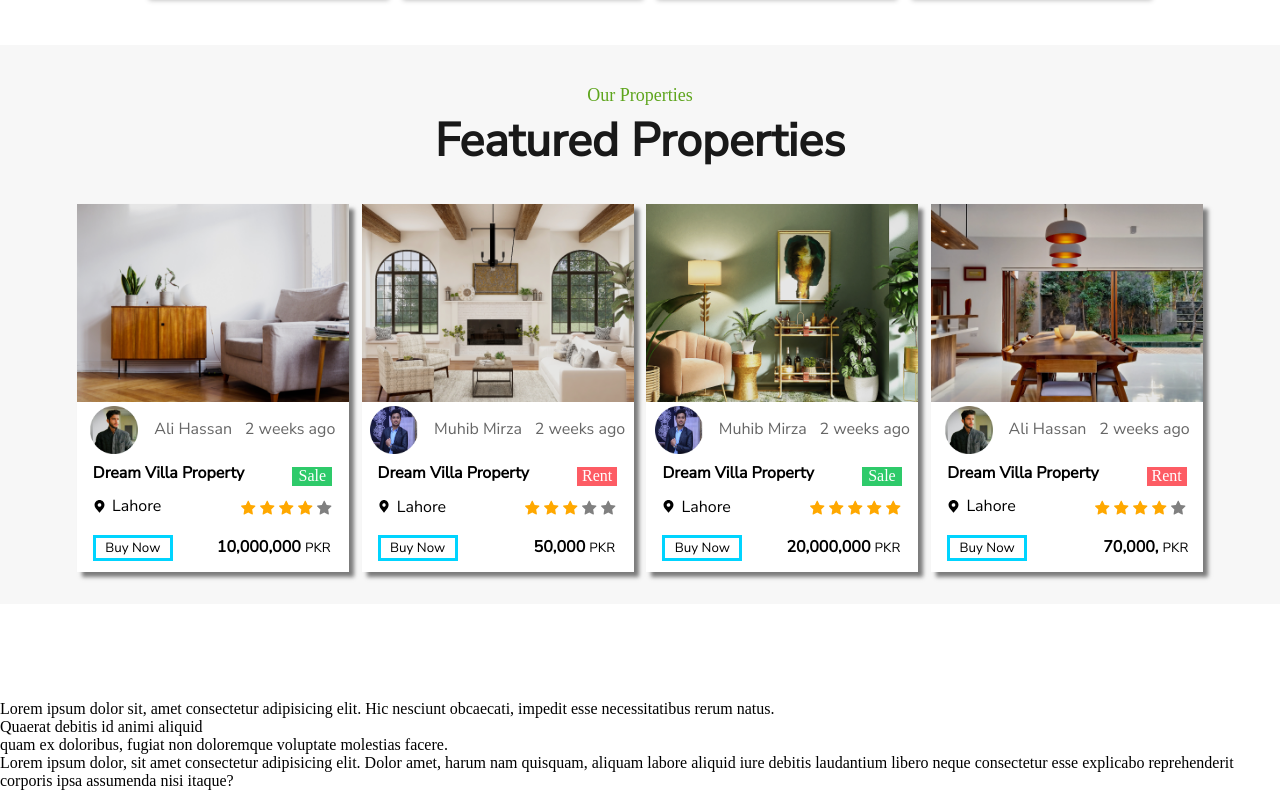
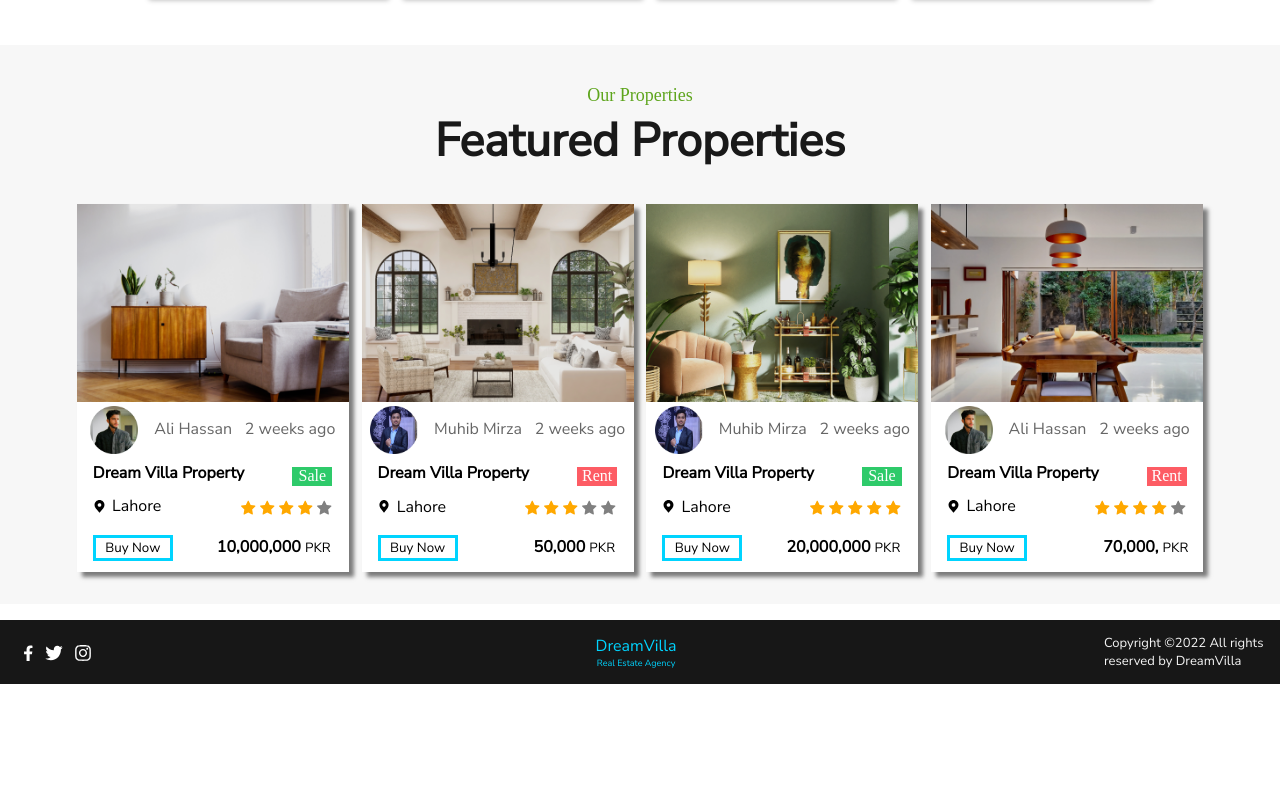
Before and after one commit to Muhib-Mirza/Dream_Villa, a plain HTML site: page index.html in a window 1280 px wide. Shown: the part 1147-1937 px from the top of the page. After the commit the page ends 1831 px from the top, so only its background shows below. Drawn offline with Linux system fonts and the light colour scheme.

Commit message:
home page completed

```diff
--- /dev/null
+++ b/css/footer.css
@@ -0,0 +1,70 @@
+.footer{
+    height: 4rem;
+    width: 100vw;
+    background-color: #171717;
+    margin-top: 1rem;
+    color: #00D4FF;
+    font-family: "Nunito Sans", sans-serif;
+    display: flex;
+    flex-direction: row;
+    align-items: center;
+    justify-content: center;
+}
+
+.small-text{
+    font-size: xx-small;
+    text-align: center;
+}
+
+.cmp-name{
+    text-align: center;
+    font-size: medium;
+    width: 10rem;
+    padding-right: 0.5rem;
+}
+
+.foot-icon{
+    text-align: start;
+    margin-left: 0.5rem;
+    height: 1rem;
+
+}
+
+.foot-icon-container{
+    width: auto;
+    position: absolute;
+    left: 01rem;
+    margin-top: 0.5rem;
+}
+
+.foot-end{
+    position: absolute;
+    right: 01rem;
+    font-size: small;
+    color: whitesmoke;
+    width: 10rem;
+}
+
+@media screen and (max-width:400px) {
+    .foot-end{
+        margin-top: 0.8rem;
+        right: 0;
+        width: 6rem;
+        font-size: x-small;
+    }
+    .foot-icon-container{
+        left: 0;
+    }
+}
+
+@media screen and (min-width:400px) and (max-width:500px) {
+    .foot-end{
+        margin-top: 0.3rem;
+        right: 0;
+        width: 8rem;
+        font-size: x-small;
+    }
+    .foot-icon-container{
+        left: 0;
+    }
+}
--- a/index.html
+++ b/index.html
@@ -15,6 +15,7 @@
     <link rel="stylesheet" href="css/section.css">
     <link rel="stylesheet" href="css/section2.css">
     <link rel="stylesheet" href="css/cards.css">
+    <link rel="stylesheet" href="css/footer.css">
     <link rel="preconnect" href="https://fonts.googleapis.com">
     <link rel="preconnect" href="https://fonts.gstatic.com" crossorigin>
     <link href="https://fonts.googleapis.com/css2?family=Nunito+Sans&display=swap" rel="stylesheet">
@@ -344,8 +345,22 @@
   </div>
 </div>
 </div>
-<div style="margin-top: 6rem;">Lorem ipsum dolor sit, amet consectetur adipisicing elit. Hic nesciunt obcaecati, impedit esse necessitatibus rerum natus. <br> Quaerat debitis id animi aliquid <br> quam ex doloribus, fugiat non doloremque voluptate molestias facere.</div>
-<div>Lorem ipsum dolor, sit amet consectetur adipisicing elit. Dolor amet, harum nam quisquam, aliquam labore aliquid iure debitis laudantium libero neque consectetur esse explicabo reprehenderit corporis ipsa assumenda nisi itaque?</div>
+<div class="footer">
+  <div class="foot-icon-container">
+    <img src="img/facebook.svg" alt=""  class="foot-icon">
+    <img src="img/twitter.svg" alt=""  class="foot-icon">
+    <img src="img/insta.svg" alt=""  class="foot-icon">
+  </div>
+<div class="foot-head cmp-name">
+  DreamVilla
+  <div class="small-text">
+      Real Estate Agency
+  </div>
+</div>
+<div class="foot-end">
+  Copyright ©2022 All rights reserved by DreamVilla
+</div>
+</div>
   <script>
     $(document).ready(function () {
         $('.slider').owlCarousel({
```
Also changed, not shown: img/facebook.svg (added), img/insta.svg (added), img/twitter.svg (added).
